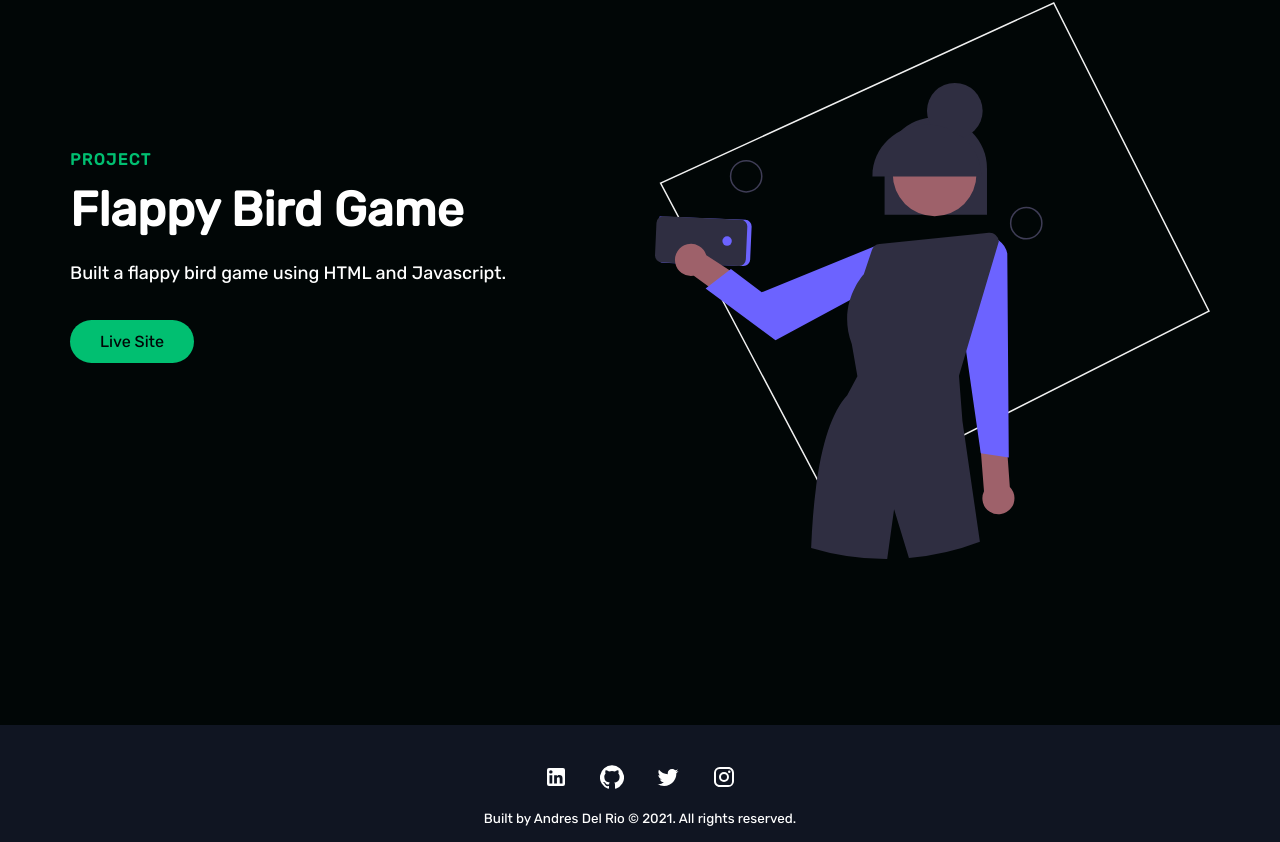
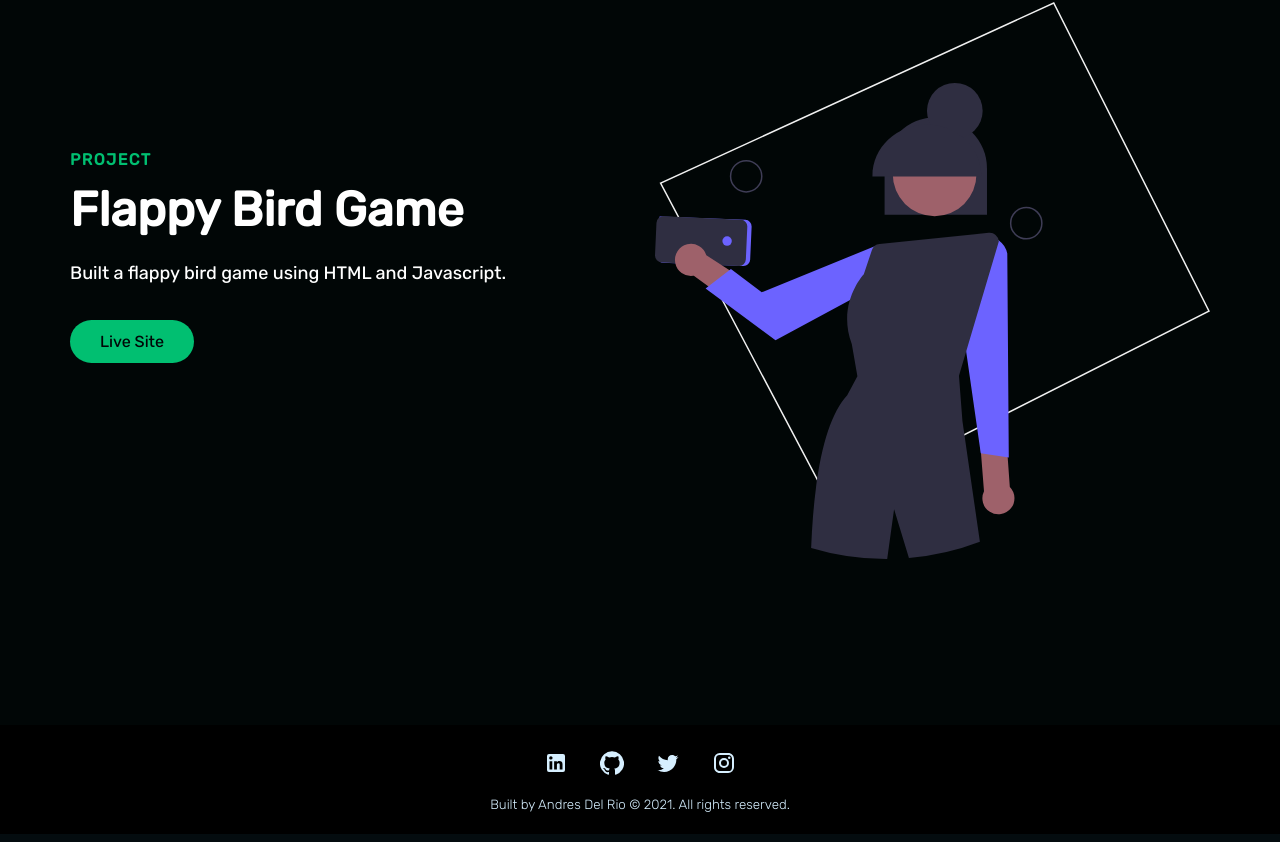
Before and after one commit to delrio12/portfolio-website, a React (Create React App) app: page / in a window 1280 px wide. Shown: the part 2815-3657 px from the top of the page. Built offline with nearby package versions, Linux system fonts and the light colour scheme.

Commit message:
Footer done

```diff
--- a/src/components/About.js
+++ b/src/components/About.js
@@ -171,7 +171,6 @@ color: ${({ lightText }) => (lightText ? "white" : "black")};
 @media screen and (max-width: 400px) {
     font-size: 32px;
 }
-
 `
 
 const Subtitle = styled.p `
@@ -195,5 +194,4 @@ const Img = styled.img `
     width: 100%;
     margin: 0 0 10px 0;
     padding-right: 0;
-
 `
--- a/src/components/Footer.js
+++ b/src/components/Footer.js
@@ -1,13 +1,9 @@
 import React from 'react'
 import styled from 'styled-components'
-import { Link } from 'react-router-dom'
 import LinkedInIcon from '@material-ui/icons/LinkedIn'
 import GitHubIcon from '@material-ui/icons/GitHub';
 import TwitterIcon from '@material-ui/icons/Twitter';
 import InstagramIcon from '@material-ui/icons/Instagram';
-
-
-
 
 function Footer() {
     return (
@@ -17,16 +13,16 @@ function Footer() {
                 <SocialMedia>
                     <SocialMediaWrap>
                         <SocialIcons>
-                            <SocialIconLink href="/" target="_blank" aria-label="LinkedIn">
+                            <SocialIconLink href="https://www.linkedin.com/in/andresdelrio11/" target="_blank" aria-label="LinkedIn">
                             <LinkedInIcon/>
                             </SocialIconLink>
-                            <SocialIconLink href="/" target="_blank" aria-label="Github">
+                            <SocialIconLink href="https://github.com/delrio12" target="_blank" aria-label="Github">
                             <GitHubIcon/>
                             </SocialIconLink>
-                            <SocialIconLink href="/" target="_blank" aria-label="Twitter">
+                            <SocialIconLink href="https://twitter.com/DevRio11" target="_blank" aria-label="Twitter">
                             <TwitterIcon/>
                             </SocialIconLink>
-                            <SocialIconLink href="/" target="_blank" aria-label="Instagram">
+                            <SocialIconLink href="https://www.instagram.com/andresdelrio11/" target="_blank" aria-label="Instagram">
                             <InstagramIcon/>
                             </SocialIconLink>
                         </SocialIcons>
@@ -38,18 +34,18 @@ function Footer() {
             </FooterWrap>
         </FooterContainer>
         </>
-
     )
 }
 
 export default Footer
 
+// ********* STYLED COMPONENTS ************
 const FooterContainer = styled.footer `
-    background-color: #101522;
+    background-color: #000;
 `
 
 const FooterWrap = styled.div `
-    padding: 0 24px;
+    padding: 6px 24px;
     display: flex;
     flex-direction: column;
     justify-content: center;
@@ -69,12 +65,13 @@ const SocialMediaWrap = styled.div `
     justify-content: space-between;
     align-items: center;
     max-width: 1400px;
-    margin: 40px auto 0 auto;
+    margin: 20px auto 0 auto;
 `
 
 const WebsiteRights = styled.small `
-    color: #fff;
+    color: var(--color-subtitle);
     margin: 16px 0;
+    font-weight: 300;
 `
 
 const SocialIcons = styled.div `
@@ -82,10 +79,18 @@ const SocialIcons = styled.div `
     justify-content: space-between;
     align-items: center;
     max-width: 800px;
+
 `
 
 const SocialIconLink = styled.a `
-    color: #fff;
+    color: var(--color-subtitle);
     font-size: 24px;
     margin: 0 16px;
+    transition-duration: 0.2s;
+    transition-property: transform;
+
+    &:hover {
+      transform: scale(1.1);
+      color: #fff;
+    }
 `
```
